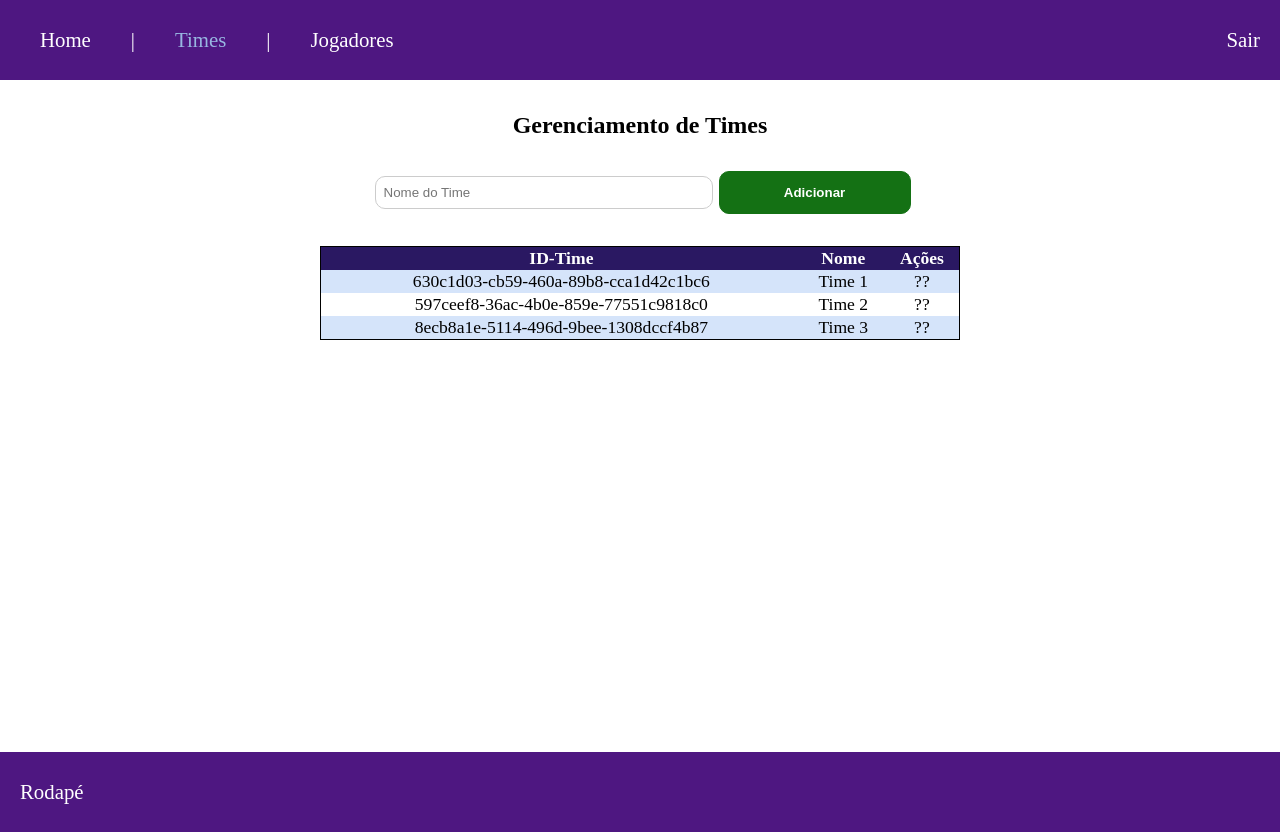
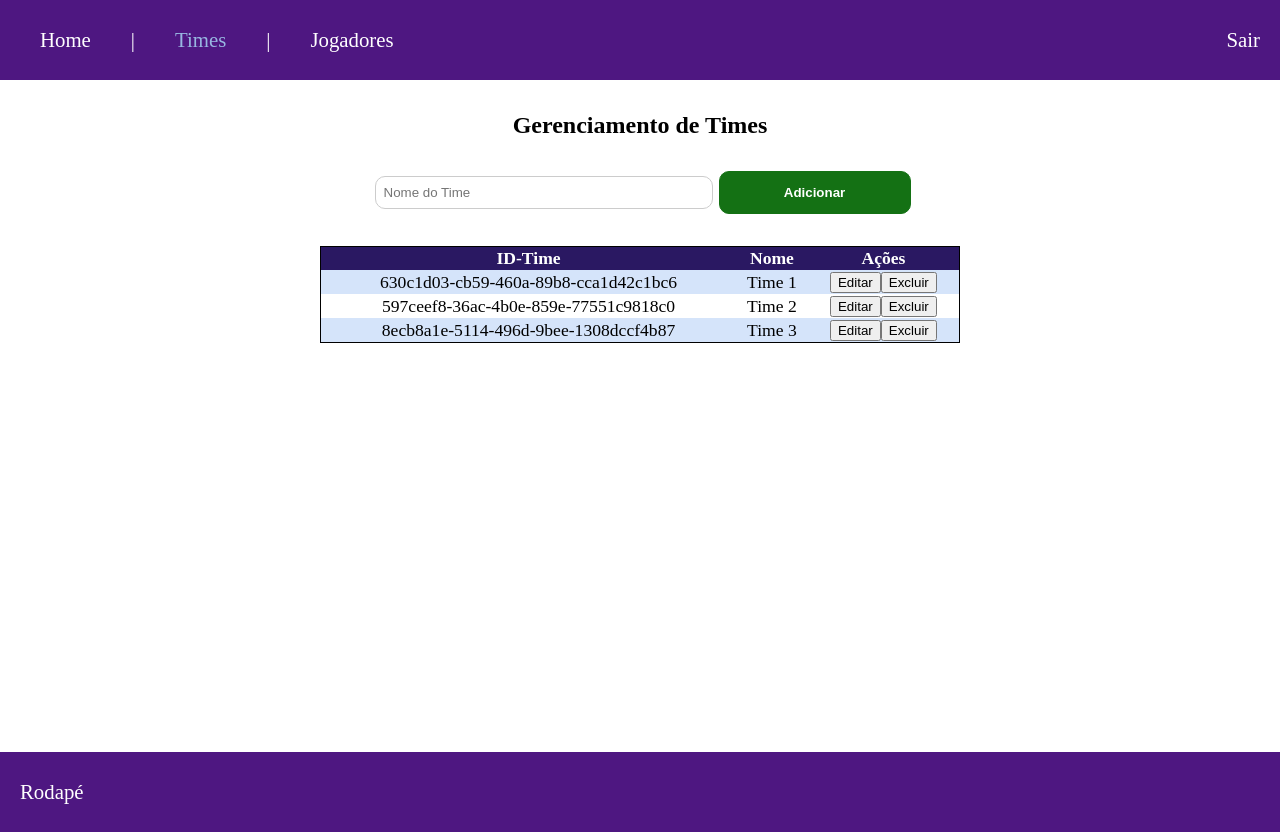
Before and after one commit to Ian-2INFO3/aula-bootcamp-teste, a Vue app: page /times in a window 1280 px wide. Built offline with nearby package versions, Linux system fonts and the light colour scheme.

Commit message:
editar tentando excluir feito

```diff
--- a/src/views/TimesView.vue
+++ b/src/views/TimesView.vue
@@ -13,12 +13,26 @@ export default {
   },
   methods: {
     salvar() {
+      if (this.novo_time !== "") {
         const novo_id = uuidv4();
         this.times.push({
           id: novo_id,
           nome: this.novo_time,
         });
         this.novo_time = "";
+      }
+    },
+    excluir(time) {
+      const indice = this.times.indexOf(time);
+      this.times.splice(indice, 1);
+    },
+    editar(time) {
+      this.novo_time = time.nome;
+      // const indice = this.times.indexOf(time);
+      // const novo_nome = prompt("Editar Nome do Time");
+      // this.times.forEach((time) => {
+      //   time[indice].nome = novo_nome;
+      // });
     },
   },
 };
@@ -31,6 +45,7 @@ export default {
     </div>
     <div class="form-input">
       <input
+        @keyup.enter="salvar"
         v-model="novo_time"
         type="text"
         placeholder="Nome do Time"
@@ -55,7 +70,10 @@ export default {
             <td>
               {{ time.nome }}
             </td>
-            <td>??</td>
+            <td>
+              <button @click="editar(time)">Editar</button>
+              <button @click="excluir(time)">Excluir</button>
+            </td>
           </tr>
         </tbody>
       </table>
```
Lines whose indentation alone changed are shown as unchanged.
